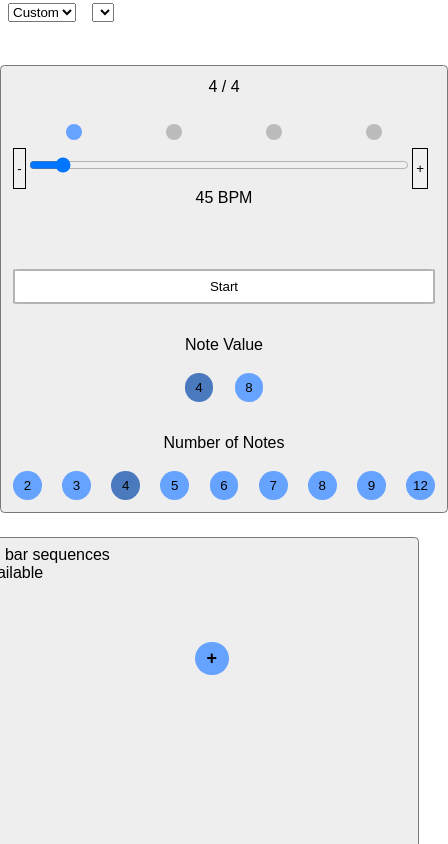
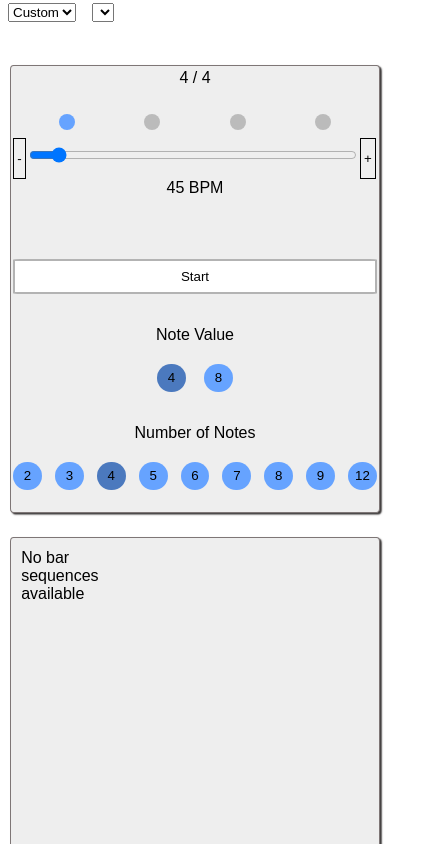
Before and after one commit to ashleystringer/metronome, a React (Vite) app: page / in a window 390 px wide. Both pictures are taken after a click on the button "Create Bar Sequence Group". Shown: the top 844 px of the page, 448 px wide, since content can reach past the window. Built offline with nearby package versions, Linux system fonts and the light colour scheme.

Commit message:
Making CSS responsive for certain screen szies

```diff
--- a/src/App.css
+++ b/src/App.css
@@ -43,6 +43,7 @@ body {
     width: 35rem;
     display: flex;
     flex-direction: column;
+    box-shadow: 1.75px 1.5px 1.5px rgb(57, 54, 54);
 }
 
 .beat-range {
@@ -98,6 +99,10 @@ body {
     background-color: rgb(75, 121, 190);
 }
 
+.time-signature .btn.update-mode {
+    border: 2px solid rgb(34, 56, 88);
+}
+
 .container {
     justify-content: space-between;
     display: flex;
@@ -129,3 +134,26 @@ body {
         flex-direction: column;
     }
 }
+
+@media only screen and (max-width: 450px) {
+    .metronome {
+        position: relative;
+        background-color: rgb(238, 238, 238);
+        margin: auto;
+        margin-top: 2.5rem;
+        padding: .15rem;
+        border: 1px solid rgb(126, 118, 118);
+        border-radius: 1%;
+        height: 28rem;
+        width: 95%;
+        display: flex;
+        flex-direction: column;
+    }
+}
+
+
+@media only screen and (max-width: 375px) {
+    .bpm-slider-btn {
+        width: .75rem;
+    }
+}
--- a/src/components/CustomBarSequence/BarSequenceCard.jsx
+++ b/src/components/CustomBarSequence/BarSequenceCard.jsx
@@ -5,11 +5,14 @@ import { useBarSequence } from "../../contexts/BarSequenceProvider";
 export default function BarSequenceCard({ BarSequenceData, openUpdateModal, setSelectedSequence }) {
 
   const { id, tempo, barNoteValue, barNoteNumber } = BarSequenceData;
-  const { deleteBarPattern, updateBarPattern } = useBarSequence();
+  const { deleteBarPattern, updateBarPattern, setIsUpdateModeOn } = useBarSequence();
 
   const handleUpdateClick = () => {
     setSelectedSequence(BarSequenceData);
     openUpdateModal();
+    setIsUpdateModeOn(prev => {
+      return true;
+    });
   }
 
   return (
--- a/src/components/CustomBarSequence/CardCollection.css
+++ b/src/components/CustomBarSequence/CardCollection.css
@@ -5,6 +5,7 @@
     border: 1px solid rgb(126, 118, 118);
     background-color: rgb(238, 238, 238);
     overflow-y: auto;
+    position: relative;
 }
 
 .scroll-container {
@@ -19,7 +20,8 @@
 }
 
 .add-card-btn {
-    position: fixed;
+    /*position: fixed;*/
+    position: absolute;
     z-index: 100;
     cursor: pointer;
     border-radius: 50%;
@@ -59,7 +61,8 @@
         display: flex;
     }
     .add-card-btn {
-        position: fixed;
+        /*position: fixed;*/
+        position: absolute;
         z-index: 100;
         cursor: pointer;
         border-radius: 50%;
@@ -76,3 +79,17 @@
         /*transform: translateY(-50%);*/
     }
 }
+
+@media only screen and (max-width: 450px) {
+    .card-collection {
+        height: 28rem;
+        width: 95%;
+        margin: auto;
+        border-radius: 1%;
+        padding: .15rem;
+        border: 1px solid rgb(126, 118, 118);
+        background-color: rgb(238, 238, 238);
+        overflow-y: auto;
+        box-shadow: 1.75px 1.5px 1.5px rgb(57, 54, 54);
+    }
+}
--- a/src/components/CustomBarSequence/CardCollection.jsx
+++ b/src/components/CustomBarSequence/CardCollection.jsx
@@ -37,8 +37,8 @@ const { customBarPattern } = useBarSequence();
               />)
           })) : "No bar sequences available"
         }
-        <button className='add-card-btn'>+</button>
       </div>
+      <button className='add-card-btn'>+</button>
       <button onClick={handleScrollRight} className="scroll-btn">Scroll Right</button>
       <UpdateCardModal
         isModalOpen={isModalOpen}
--- a/src/components/CustomBarSequence/UpdateCardModal.jsx
+++ b/src/components/CustomBarSequence/UpdateCardModal.jsx
@@ -4,19 +4,27 @@ import { useBarSequence } from "../../contexts/BarSequenceProvider";
 
 export default function UpdateCardModal({ isModalOpen, closeModal, selectedSequence }) {
 
-    /*const { tempo, barNoteValue, barNoteNumber } = selectedSequence;
-    const { updateBarPattern } = useBarSequence();*/
+    const { tempo, barNoteValue, barNoteNumber } = selectedSequence;
+    const { setIsUpdateModeOn } = useBarSequence();
 
-    console.log(selectedSequence);
+
+    function handleClick(){
+        setIsUpdateModeOn(prev => {
+            return false;
+        });
+        closeModal();
+    }
 
     return (
         <div className={`modal ${isModalOpen ? "open" : ""}`}>
             <div className="modal-content">
                 <div className="modal-header">
-                    <button className="close-button" onClick={closeModal}>X</button>
+                    <button className="close-button" onClick={handleClick}>X</button>
                 </div>
                 <div className="modal-body">
-                This is a test.
+                    <div>Tempo: {tempo}</div>
+                    <div>Note value: {barNoteValue}</div>
+                    <div>Note number: {barNoteNumber}</div>
                 </div>
                 <div className="modal-footer"></div>
             </div>
--- a/src/components/Metronome/BPM.jsx
+++ b/src/components/Metronome/BPM.jsx
@@ -1,9 +1,12 @@
 import React, { useState } from "react";
 import { useMetronome } from "../../contexts/MetronomeProvider";
+import { useBarSequence } from "../../contexts/BarSequenceProvider";
+
 
 export default function BPM() {
 
   const { selectedTempo, setSelectedTempo } = useMetronome();
+  const { isUpdateModeOn } = useBarSequence();
 
   function onChange(e){
       setSelectedTempo(e.target.valueAsNumber);
@@ -16,6 +19,18 @@ export default function BPM() {
       }
       return prev;
     });
+      /*
+        if(isUpdateModeOn){
+          //updateBarPattern();
+        }else{
+          setSelectedTempo(prev => {
+            if(prev > 30){
+              return prev - 1;
+            }
+            return prev;
+          });
+        }
+        */
   }
 
   function increaseTempo(){
@@ -25,6 +40,18 @@ export default function BPM() {
       }
       return prev;
     });
+        /*
+        if(isUpdateModeOn){
+          //updateBarPattern();
+        }else{
+          setSelectedTempo(prev => {
+            if(prev < 244){
+              return prev + 1;
+            }
+            return prev;
+          });
+        }
+        */
   }
 
   return (
--- a/src/contexts/BarSequenceProvider.jsx
+++ b/src/contexts/BarSequenceProvider.jsx
@@ -1,6 +1,6 @@
 import React, { useState, createContext, useContext, useEffect, useRef } from 'react';
 import { useMetronome } from "../contexts/MetronomeProvider";
-//import { useLocalStorage } from "../hooks/useLocalStorage";
+import { useLocalStorage } from "../hooks/useLocalStorage";
 
 export const BarSequenceContext = createContext();
 
@@ -13,6 +13,7 @@ export const BarSequenceProvider = ({ children }) => {
     const { noteNumber, noteValue, selectedTempo, createNotePattern } = useMetronome();
     const idCounter = useRef(0);
     const [customBarPattern, setCustomBarPattern] = useState([]);
+    const [isUpdateModeOn, setIsUpdateModeOn] = useState(false);
 
     useEffect(() => {
         console.log("customBarPattern");
@@ -25,6 +26,16 @@ export const BarSequenceProvider = ({ children }) => {
         setCustomBarPattern(prevBarPatterns => {
           if(prevBarPatterns) return [...prevBarPatterns, newBarPattern];
           return [newBarPattern];
+          /*
+            return prevGroups.map(group => {
+            if (group.id === groupId) {
+                const newBarPattern = { id: idCounter.current, barNoteNumber: noteNumber, barNoteValue: noteValue, tempo: selectedTempo, barNotePattern, numberOfBars: 2 };
+                return { ...group, barSequences: [...group.barSequences, newBarPattern] };
+            } else {
+                return group;
+            }
+            });
+          */
         });
         idCounter.current++;
       };
@@ -37,6 +48,16 @@ export const BarSequenceProvider = ({ children }) => {
                 return barPattern;
             });
             return updatedBarPatterns;
+            /*
+            return prevGroups.map(group => {
+            if (group.id === groupId) {
+                const newBarPattern = { id: idCounter.current, barNoteNumber: noteNumber, barNoteValue: noteValue, tempo: selectedTempo, barNotePattern, numberOfBars: 2 };
+                return { ...group, barSequences: [...group.barSequences, newBarPattern] };
+            } else {
+                return group;
+            }
+            });
+          */
         });
 
     }
@@ -45,6 +66,16 @@ export const BarSequenceProvider = ({ children }) => {
         setCustomBarPattern(barPatterns => {
             const updatedBarPatterns = barPatterns.filter(bar => bar.id !== barID);
             return updatedBarPatterns;
+            /*
+            return prevGroups.map(group => {
+            if (group.id === groupId) {
+                const newBarPattern = { id: idCounter.current, barNoteNumber: noteNumber, barNoteValue: noteValue, tempo: selectedTempo, barNotePattern, numberOfBars: 2 };
+                return { ...group, barSequences: [...group.barSequences, newBarPattern] };
+            } else {
+                return group;
+            }
+            });
+          */
         });
 
         if(customBarPattern.length === 1) idCounter.current = 0;
@@ -52,7 +83,16 @@ export const BarSequenceProvider = ({ children }) => {
 
     const deleteAllBarPatterns = () =>{
         setCustomBarPattern([]);
-
+          /*
+            return prevGroups.map(group => {
+            if (group.id === groupId) {
+                const newBarPattern = { id: idCounter.current, barNoteNumber: noteNumber, barNoteValue: noteValue, tempo: selectedTempo, barNotePattern, numberOfBars: 2 };
+                return { ...group, barSequences: [...group.barSequences, newBarPattern] };
+            } else {
+                return group;
+            }
+            });
+          */
         idCounter.current = 0;
     }
 
@@ -61,7 +101,9 @@ export const BarSequenceProvider = ({ children }) => {
         addToCustomBarPattern,
         updateBarPattern,
         deleteBarPattern,
-        deleteAllBarPatterns
+        deleteAllBarPatterns,
+        isUpdateModeOn,
+        setIsUpdateModeOn
     };
 
     return (
```
Also changed, not shown: src/components/Metronome/TimeSignature.jsx (+33 -12 lines), text.txt.
